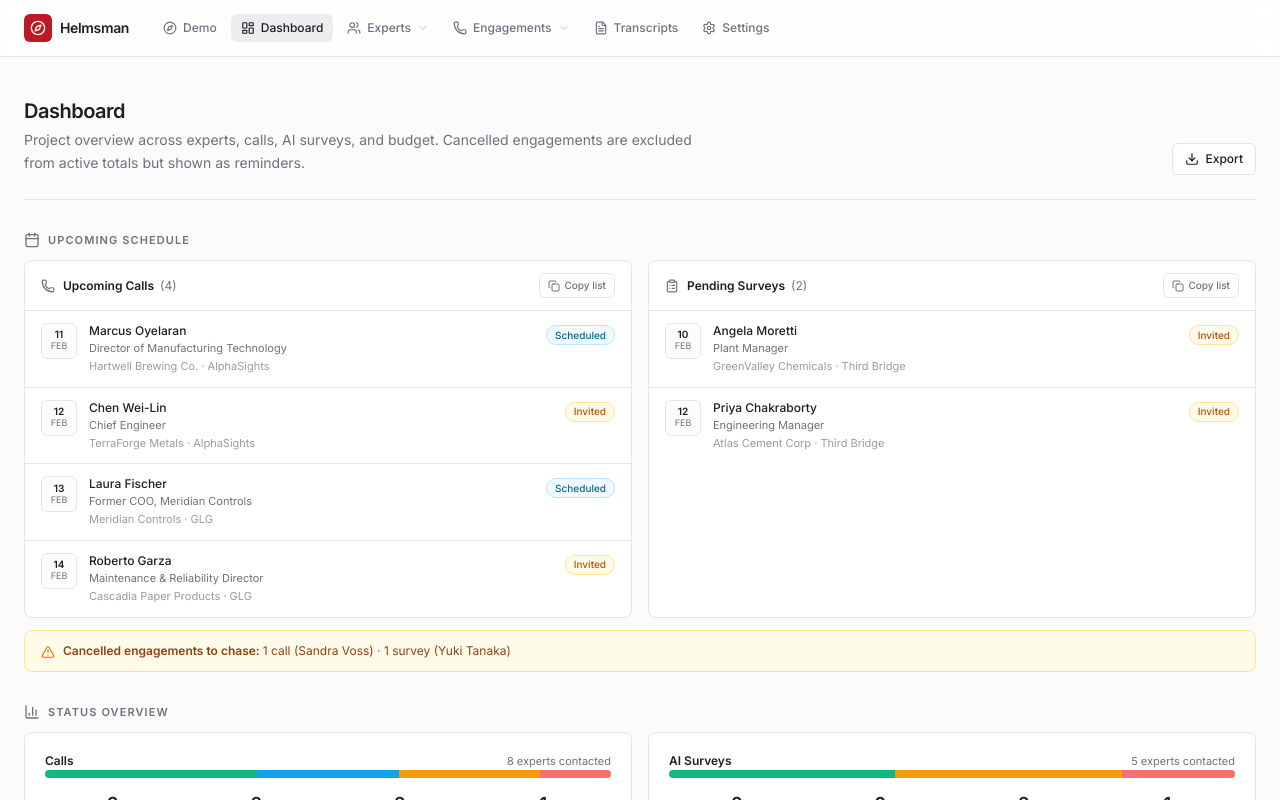
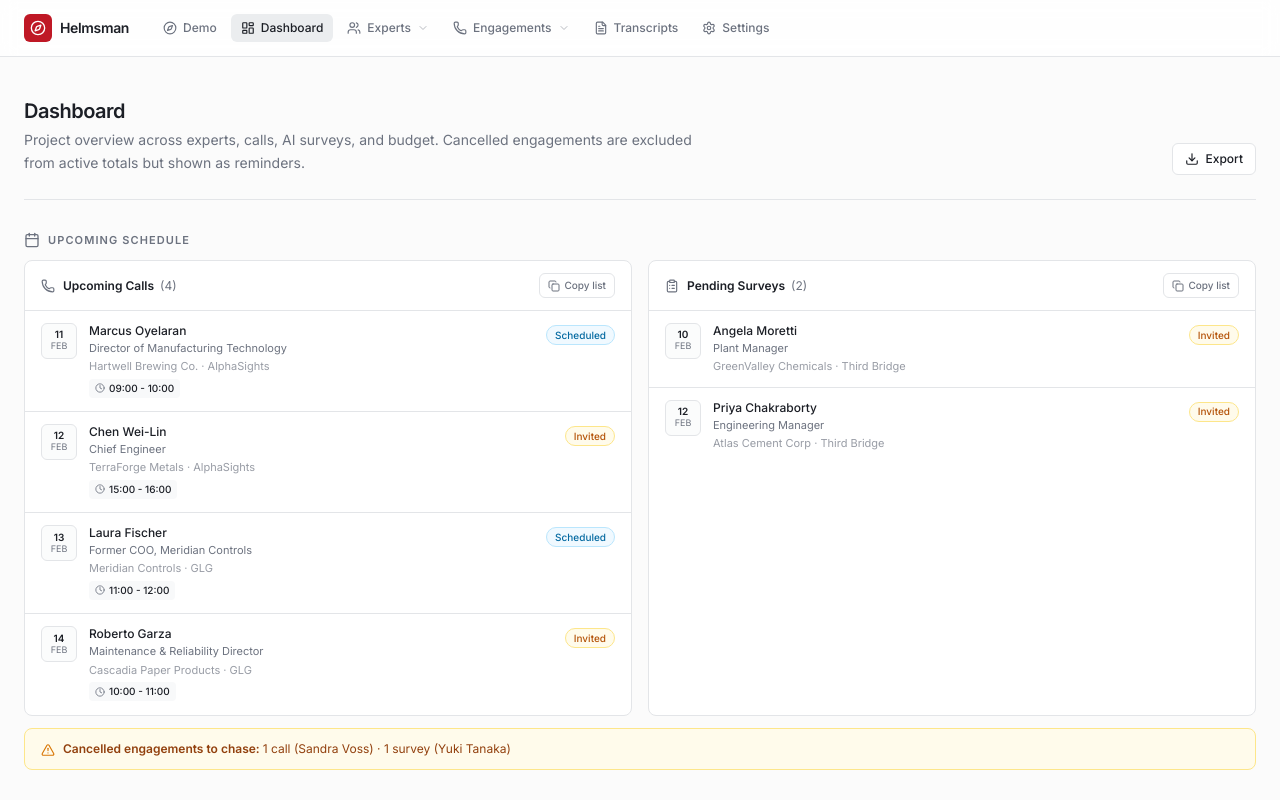
Before and after one commit to jh-hartley/expert_network_tool_mvp, a Next.js app: page /dashboard in a window 1280 px wide. Shown: the top 800 px of the page. Built offline with nearby package versions, Linux system fonts and the light colour scheme.

Commit message:
feat: enhance call card with time display and sorting
Add `showTime` prop to `ScheduleCard`, display call times,
and include times in clipboard export.

```diff
--- a/app/dashboard/page.tsx
+++ b/app/dashboard/page.tsx
@@ -15,6 +15,7 @@ import {
   Info,
   Copy,
   Check,
+  Clock,
 } from "lucide-react"
 import PageHeader from "../components/page-header"
 import { getExpertProfiles, type ExpertProfile } from "@/lib/expert-profiles"
@@ -133,14 +134,26 @@ function StatusBar({ counts }: { counts: Record<EngagementStatus, number> }) {
 /*  Schedule card with copy-to-clipboard                               */
 /* ------------------------------------------------------------------ */
 
+function formatCallTime(startTime: string, durationMin: number): string {
+  if (!startTime) return ""
+  const [h, m] = startTime.split(":").map(Number)
+  const startDate = new Date(2000, 0, 1, h, m)
+  const endDate = new Date(startDate.getTime() + (durationMin || 60) * 60_000)
+  const fmt = (d: Date) =>
+    d.toLocaleTimeString("en-GB", { hour: "2-digit", minute: "2-digit", hour12: false })
+  return `${fmt(startDate)} - ${fmt(endDate)}`
+}
+
 function ScheduleCard({
   icon: Icon,
   title,
   items,
+  showTime = false,
 }: {
   icon: typeof Phone
   title: string
   items: EngagementRecord[]
+  showTime?: boolean
 }) {
   const [copied, setCopied] = useState(false)
 
@@ -148,7 +161,10 @@ function ScheduleCard({
     if (items.length === 0) return ""
     const lines = items.map((r) => {
       const date = formatDate(r.date)
-      return `- ${date} | ${r.expert_name}, ${r.expert_role} @ ${r.expert_company} (${r.network}, ${STATUS_LABELS[r.status]})`
+      const time = showTime && r.call_time
+        ? ` ${formatCallTime(r.call_time, r.duration_minutes)}`
+        : ""
+      return `- ${date}${time} | ${r.expert_name}, ${r.expert_role} @ ${r.expert_company} (${r.network}, ${STATUS_LABELS[r.status]})`
     })
     return `${title} (${items.length})\n${lines.join("\n")}`
   }
@@ -220,6 +236,12 @@ function ScheduleCard({
                 <p className="mt-0.5 text-[11px] text-muted-foreground/70">
                   {r.expert_company} &middot; {r.network}
                 </p>
+                {showTime && r.call_time && (
+                  <p className="mt-1 inline-flex items-center gap-1 rounded bg-muted/50 px-1.5 py-0.5 text-[10px] font-medium text-foreground">
+                    <Clock className="h-2.5 w-2.5 text-muted-foreground" />
+                    {formatCallTime(r.call_time, r.duration_minutes)}
+                  </p>
+                )}
               </div>
               <span className={`mt-0.5 shrink-0 inline-flex h-5 items-center rounded-full px-2 text-[10px] font-medium ${r.status === "scheduled" ? "border border-sky-200 bg-sky-50 text-sky-700" : "border border-amber-200 bg-amber-50 text-amber-700"}`}>
                 {STATUS_LABELS[r.status]}
@@ -266,14 +288,22 @@ export default function DashboardPage() {
   () =>
   calls
   .filter((c) => (c.status === "scheduled" || c.status === "invited") && isUpcoming(c.date))
-        .sort((a, b) => a.date.localeCompare(b.date)),
+  .sort((a, b) => {
+    const da = `${a.date}T${a.call_time ?? "00:00"}`
+    const db = `${b.date}T${b.call_time ?? "00:00"}`
+    return da.localeCompare(db)
+  }),
   [calls],
   )
   const upcomingSurveys = useMemo(
   () =>
   surveys
   .filter((s) => (s.status === "scheduled" || s.status === "invited") && isUpcoming(s.date))
-        .sort((a, b) => a.date.localeCompare(b.date)),
+  .sort((a, b) => {
+    const da = `${a.date}T${a.call_time ?? "00:00"}`
+    const db = `${b.date}T${b.call_time ?? "00:00"}`
+    return da.localeCompare(db)
+  }),
   [surveys],
   )
 
@@ -500,6 +530,7 @@ export default function DashboardPage() {
           icon={Phone}
           title="Upcoming Calls"
           items={upcomingCalls}
+          showTime
         />
 
         {/* Upcoming / pending surveys */}
```
Lines whose indentation alone changed are shown as unchanged.
